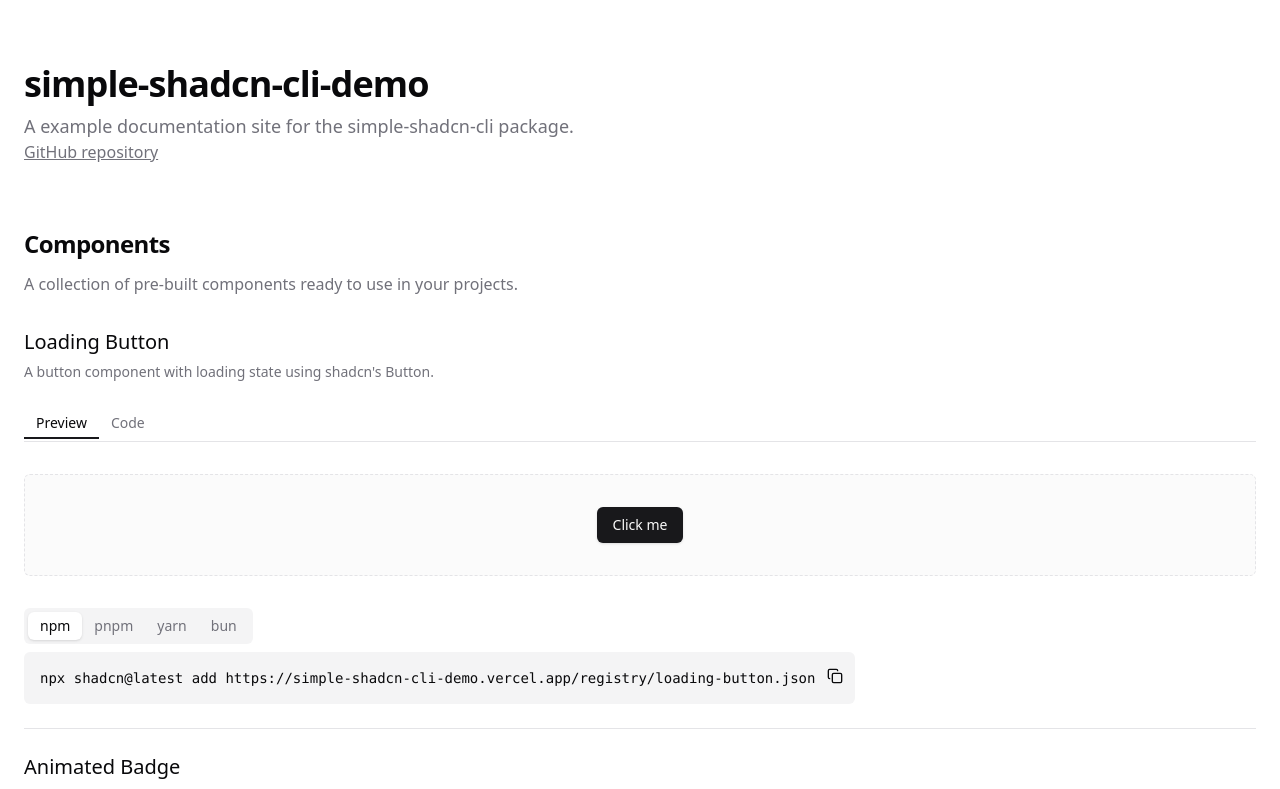
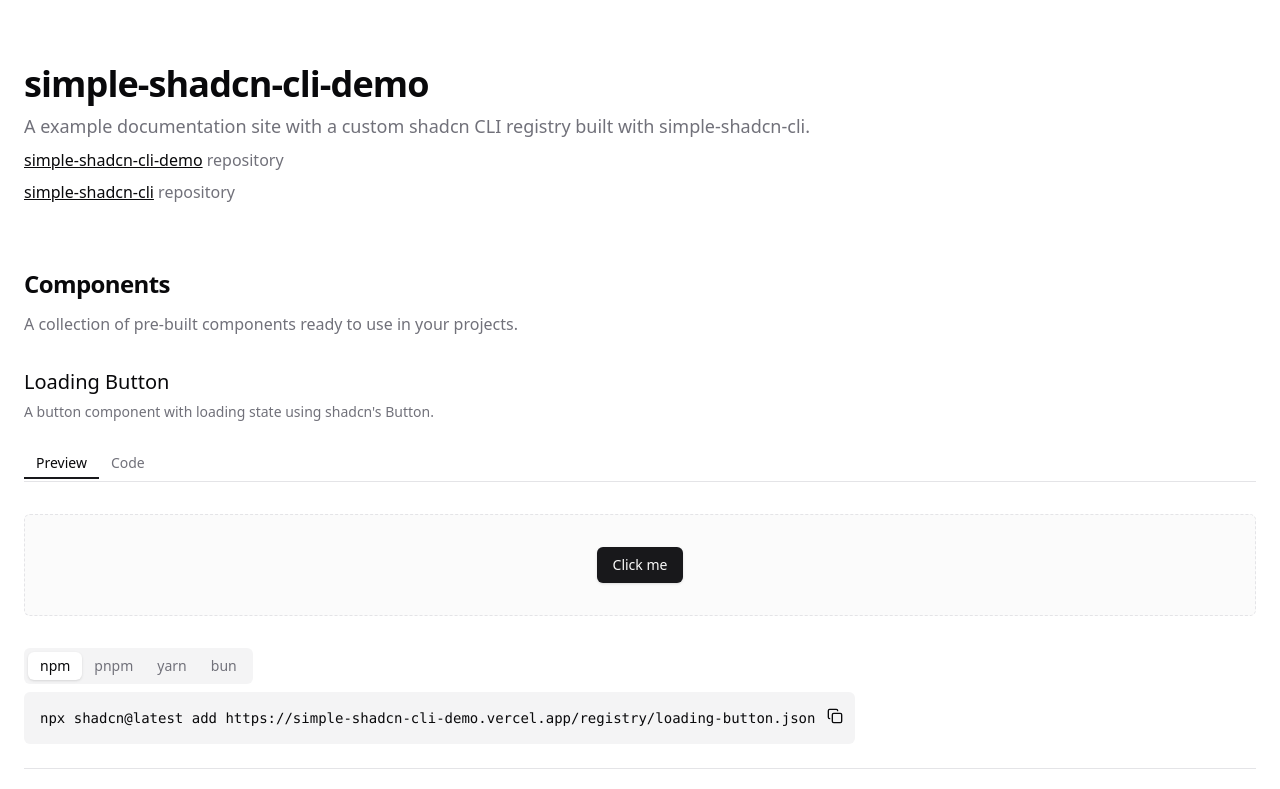
Before and after one commit to Alwurts/simple-shadcn-cli-demo, a React (Vite) app: page / in a window 1280 px wide. Shown: the top 789 px of the page. Built offline with nearby package versions, Linux system fonts and the light colour scheme.

Commit message:
Update github link

```diff
--- a/src/App.tsx
+++ b/src/App.tsx
@@ -103,14 +103,29 @@
 							simple-shadcn-cli-demo
 						</h1>
 						<p className="text-base sm:text-lg text-muted-foreground">
-							A example documentation site for the simple-shadcn-cli package.
+							A example documentation site with a custom shadcn CLI registry
+							built with simple-shadcn-cli.
 						</p>
-						<a
-							href="https://github.com/Alwurts/simple-shadcn-cli"
-							className="text-muted-foreground underline"
-						>
-							GitHub repository
-						</a>
+						<div className="flex flex-col gap-2">
+							<span className="text-muted-foreground">
+								<a
+									href="https://github.com/Alwurts/simple-shadcn-cli-demo"
+									className="text-foreground underline"
+								>
+									simple-shadcn-cli-demo
+								</a>{" "}
+								repository
+							</span>
+							<span className="text-muted-foreground">
+								<a
+									href="https://github.com/Alwurts/simple-shadcn-cli"
+									className="text-foreground underline"
+								>
+									simple-shadcn-cli
+								</a>{" "}
+								repository
+							</span>
+						</div>
 					</div>
 
 					<div className="grid gap-4 sm:gap-8">
```
